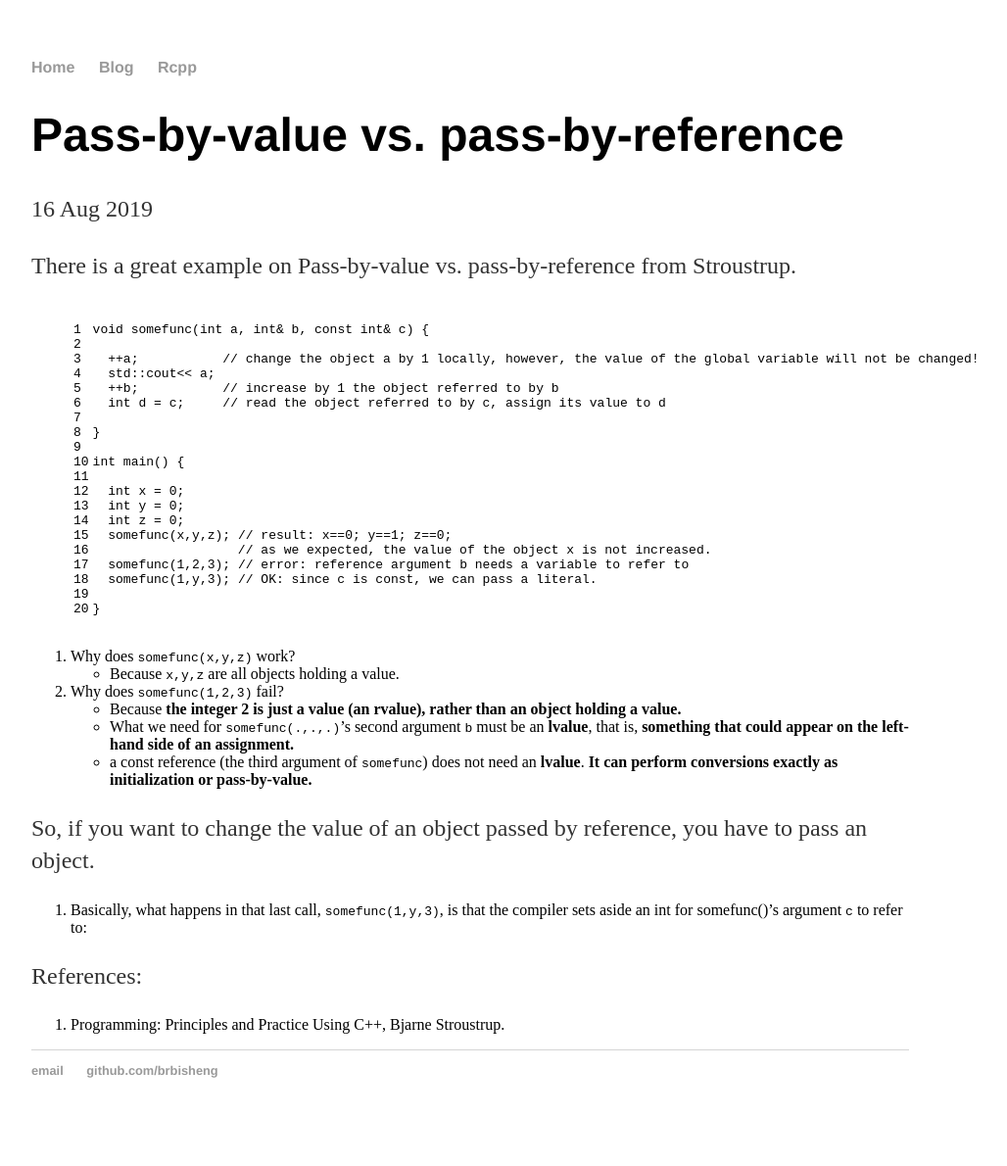
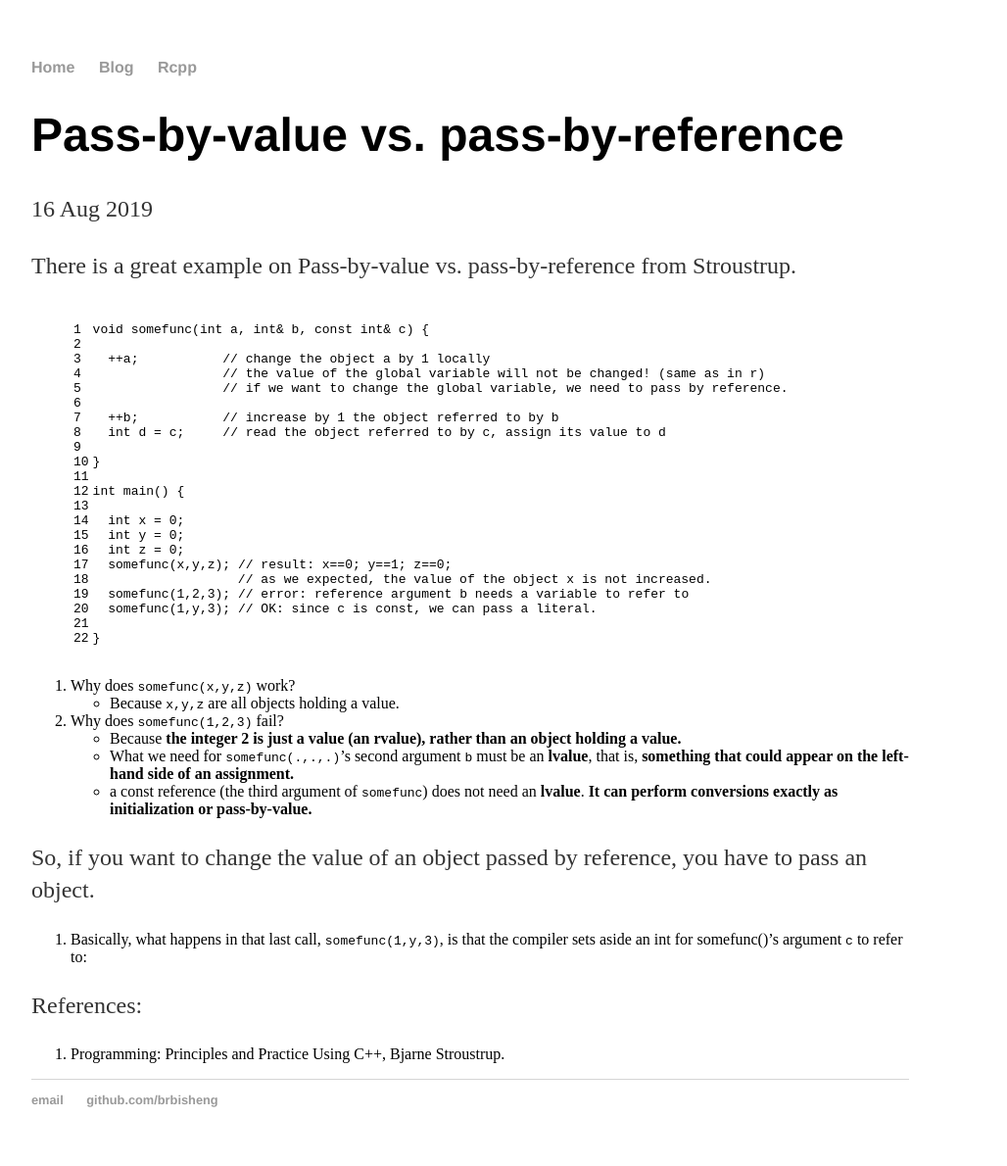
Before and after one commit to brbisheng/brbisheng.github.io, a Jekyll site: the page built from rcpp/_posts/2019-08-16-rcpp-post0.md, in a window 1280 px wide. Shown: the whole page at 98% size, without its empty margins (160-1188 px from the left). Built offline with Jekyll 4.4.1, drawn with Linux system fonts in a browser that asks for light colours; our own code applies the rules of GitHub Pages for plain Markdown files; before the commit the page ends 1160 px from its top, so only the background shows below that.

Commit message:
Update 2019-08-16-rcpp-post0.md

```diff
--- a/rcpp/_posts/2019-08-16-rcpp-post0.md
+++ b/rcpp/_posts/2019-08-16-rcpp-post0.md
@@ -6,12 +6,14 @@ categories: ["rcpp", "cpp"]
 
 There is a great example on Pass-by-value vs. pass-by-reference from Stroustrup.
 
-{% highlight c++ linenos %}
+{% highlight c linenos %}
 
 void somefunc(int a, int& b, const int& c) {
 
-  ++a;           // change the object a by 1 locally, however, the value of the global variable will not be changed!
-  std::cout<< a;
+  ++a;           // change the object a by 1 locally
+                 // the value of the global variable will not be changed! (same as in r)
+                 // if we want to change the global variable, we need to pass by reference.
+
   ++b;           // increase by 1 the object referred to by b
   int d = c;     // read the object referred to by c, assign its value to d
 
```
